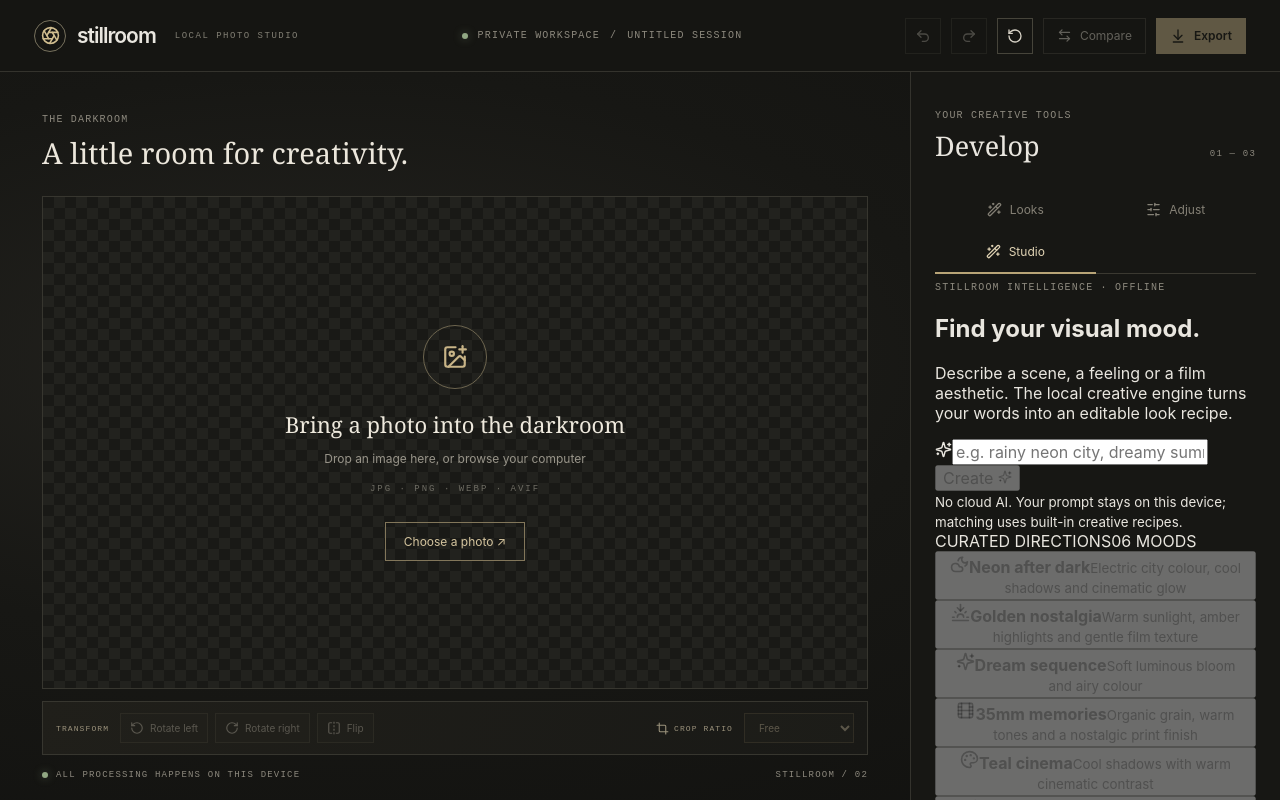
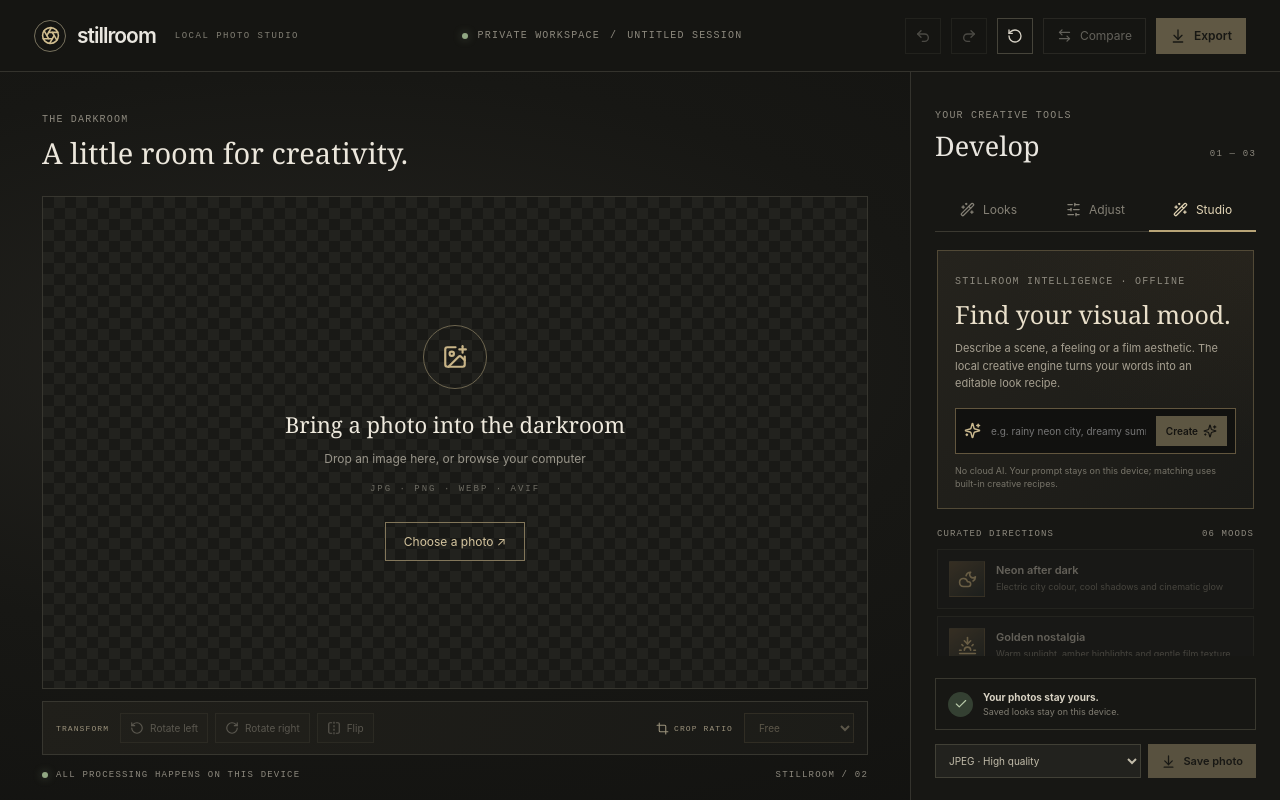
Before and after one commit to codassassin/prequel-local-studio, a React (Vite) app: page / in a window 1280 px wide. Both pictures are taken after a click on the button "Studio". Built offline with nearby package versions, Linux system fonts and the light colour scheme.

Commit message:
Style next-generation Vibe Studio and three-tab navigation

```diff
--- a/src/styles.css
+++ b/src/styles.css
@@ -132,3 +132,25 @@ body{overflow:hidden}
 .save-look:disabled{opacity:.35;cursor:not-allowed}
 .library-heading{align-items:center}
 @media(max-width:700px){.creative-toolbar{align-items:flex-start}.tool-group{width:100%}.tool-group button{font-size:9px;padding:7px}.crop-tools{justify-content:space-between}.workspace-foot{padding-bottom:4px}}
+
+
+/* Next-gen Vibe Studio */
+.vibe-studio{height:100%;min-height:0;overflow-y:auto;padding:18px 2px 22px;scrollbar-width:thin;scrollbar-color:#82765a #24231f}
+.vibe-hero{padding:17px;border:1px solid #514936;background:radial-gradient(ellipse at 100% 0%,#5b493022,transparent 55%),linear-gradient(135deg,#25231d,#1a1a17);margin-bottom:20px}
+.vibe-hero h2{font:500 25px Georgia,serif;color:#e9dfca;margin:9px 0}
+.vibe-hero p{font-size:11px;color:#a7a091;line-height:1.6;margin:0 0 15px}
+.vibe-prompt{display:flex;align-items:center;gap:8px;padding:7px 8px;background:#11110f;border:1px solid #62563e;color:#c9b88e}
+.vibe-prompt input{flex:1;min-width:0;background:transparent;border:0;outline:0;color:#eee5d4;font-size:10px}
+.vibe-prompt button{display:flex;align-items:center;gap:5px;border:0;background:#d0bd8f;color:#171611;padding:8px 10px;font-size:10px;font-weight:600}
+.vibe-prompt button:disabled{opacity:.4}
+.vibe-hero>small{display:block;margin-top:10px;color:#777469;font-size:9px;line-height:1.5}
+.vibe-section-head{display:flex;justify-content:space-between;color:#8d897e;font:9px ui-monospace,monospace;letter-spacing:1.1px;margin-bottom:10px}
+.vibe-directions{display:flex;flex-direction:column;gap:7px}
+.vibe-directions button{display:flex;align-items:center;gap:11px;text-align:left;padding:11px;border:1px solid #39382f;background:#1d1d19;color:#d8d0c0}
+.vibe-directions button:hover:not(:disabled),.vibe-directions button.active{border-color:#a99567;background:#29251c}
+.vibe-directions button:disabled{opacity:.4}
+.vibe-icon{width:36px;height:36px;display:grid;place-items:center;flex-shrink:0;background:linear-gradient(145deg,#65543a,#272d2a);color:#e5c98d;border:1px solid #87724b66}
+.vibe-directions button>span:nth-child(2){display:flex;flex:1;flex-direction:column;gap:4px}
+.vibe-directions b{font-size:11px;font-weight:600}
+.vibe-directions small{font-size:9px;line-height:1.4;color:#8f8a7d}
+.tabs{grid-template-columns:repeat(3,1fr)}
```
